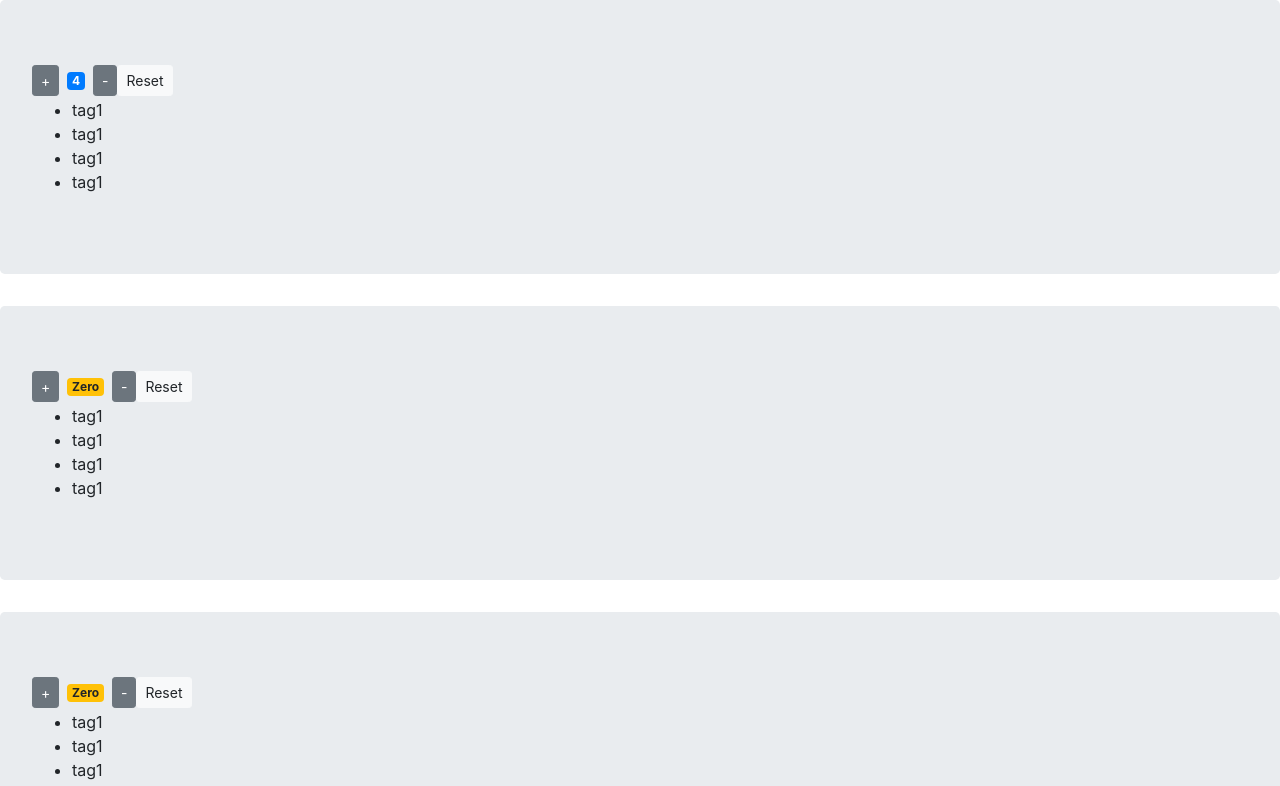
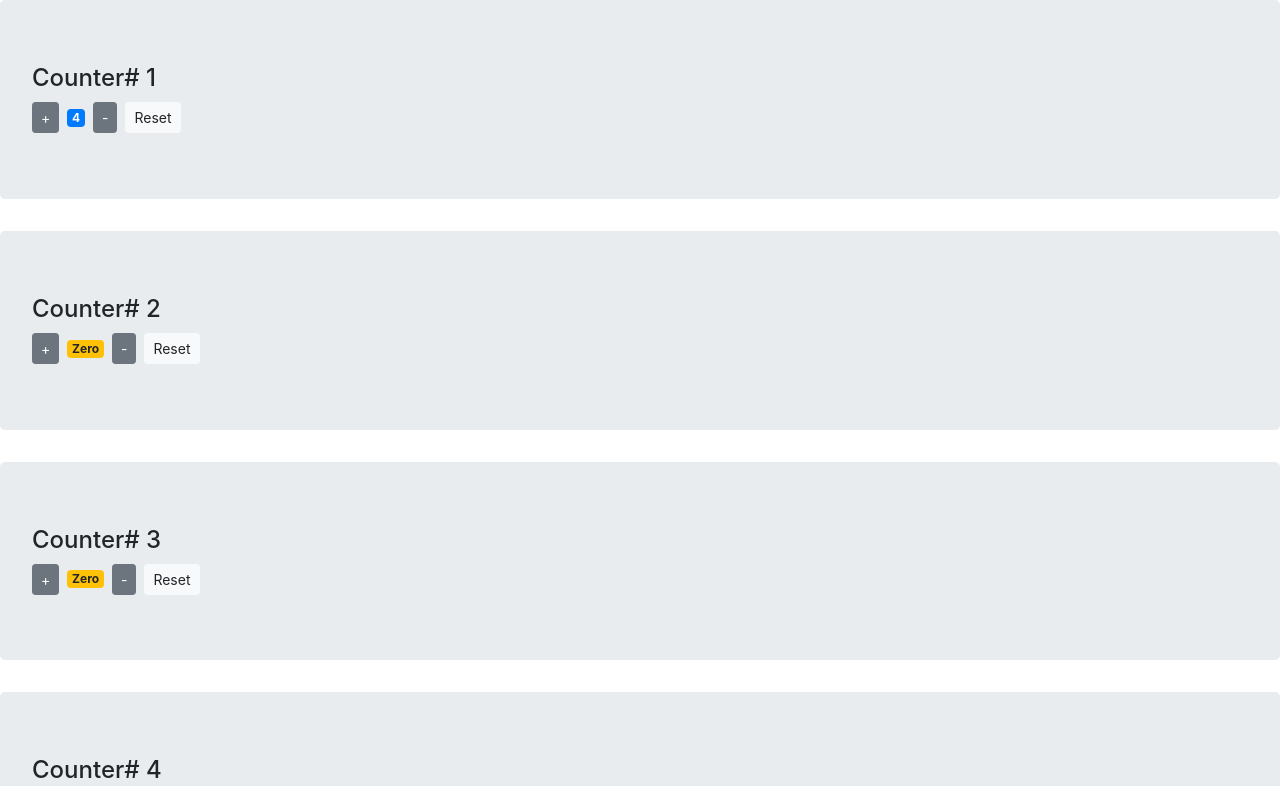
Before and after one commit to ferdous-al-quraeshi/react-crash-course-with-examples, a React (Create React App) app: page / in a window 1280 px wide. Shown: the top 786 px of the page. Built offline with nearby package versions, Linux system fonts and the light colour scheme.

Commit message:
Passing Data to Components + Passing Children

```diff
--- a/src/components/counter.jsx
+++ b/src/components/counter.jsx
@@ -31,8 +31,10 @@
   // }
 
   render() {
+    console.log(this.props);
     return (
       <div className="jumbotron">
+        <h4>Counter# {this.props.id}</h4>
         <button
           onClick={() => this.handleIncrement({ id: 1 })}
           className="btn btn-secondary btn-sm"
@@ -46,11 +48,12 @@
         >
           -
         </button>
-        <button onClick={this.handleReset} className="btn btn-light btn-sm">
+        <button
+          onClick={this.handleReset}
+          className="btn btn-light btn-sm ml-2"
+        >
           Reset
         </button>
-
-        {this.renderTags()}
       </div>
     );
   }
--- a/src/components/counters.jsx
+++ b/src/components/counters.jsx
@@ -14,7 +14,7 @@
     return (
       <div>
         {this.state.counters.map(counter => (
-          <Counter key={counter.id} value={counter.value} selected />
+          <Counter key={counter.id} value={counter.value} id={counter.id} />
         ))}
       </div>
     );
```
